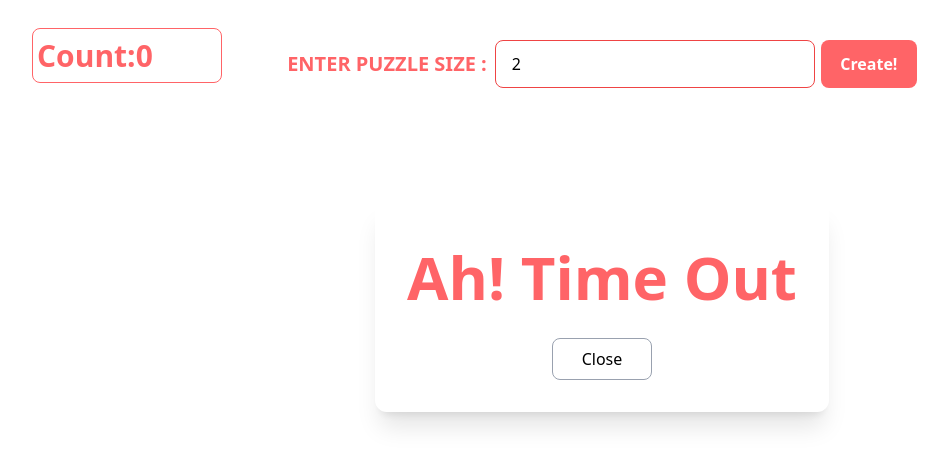
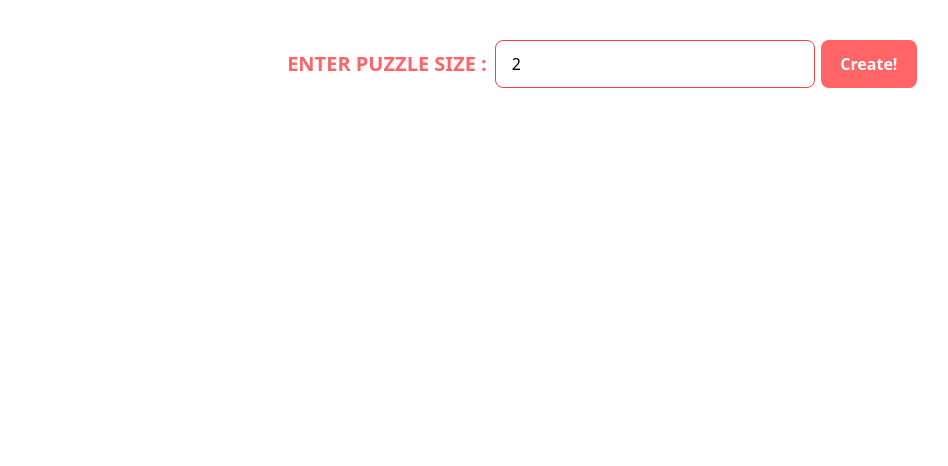
Before and after one commit to MhmdShafi/puzzle-app-ten, a React (Vite) app: page / in a window 1280 px wide. Shown: the top 466 px of the page, without its empty margins (38-986 px from the left). Built offline with nearby package versions, Linux system fonts and the light colour scheme.

Commit message:
Change the condition for the show of timmer

```diff
--- a/src/App.jsx
+++ b/src/App.jsx
@@ -11,6 +11,8 @@
   const [timeoutPop, setTimeOutPop] = useState(false);
   const [hasTimedOut, setHasTimedOut] = useState(false);
   const [timerSec, setTimerSec] = useState(4);
+ const [isGameStarted, setIsGameStarted] = useState(false);
+
 
   const timOut = () => {
     if (!hasTimedOut) {
@@ -18,10 +20,6 @@
       setHasTimedOut(true);
     }
   };
-
-
-
-
   const handleGenerate = (e) => {
     e.preventDefault();
     const size = parseInt(inputSize);
@@ -32,6 +30,8 @@
     setHasTimedOut(false);
     setTimeOutPop(false);
     setShowPopup(false);
+    setIsGameStarted(true);
+
 
     const numbers = Array.from({ length: totalBlocks }, (_, i) => i + 1);
 
@@ -108,7 +108,10 @@
           </button>
         </form>
 
-        <Timmer key={timerSec} initialSecond={timerSec} timeOut={timOut} />
+       {isGameStarted && (
+  <Timmer key={timerSec} initialSecond={timerSec} timeOut={timOut} />
+)}
+
       </div>
 
       <br />
@@ -134,7 +137,7 @@
       )}
 
       {showPopup ? (
-  <div className="fixed top-0 left-0 w-full h-full bg-transparent flex items-center justify-center z-50">
+  <div className=" fixed top-0 left-0 w-full h-full bg-transparent flex items-center justify-center z-50">
     <div className="m-auto mt-[200px] flex flex-col items-center w-fit bg-transparent p-8 rounded-[12px] shadow-xl">
       <h1 className="text-[60px] font-bold text-center">Welcome to the team!</h1>
       <button
@@ -148,7 +151,7 @@
 ) : timeoutPop && (
   <div className="fixed top-0 left-0 w-full h-full bg-transparent flex items-center justify-center z-50">
     <div className="m-auto mt-[200px] flex flex-col items-center w-fit bg-transparent p-8 rounded-[12px] shadow-xl">
-      <h1 className="text-[60px] font-bold text-red-400 text-center">Ah! Time Out</h1>
+      <h1 className="text-[60px] font-bold text-center">Ah! Time Out</h1>
       <button
         className="bg-[white] border mt-4 border-gray-400 max-w-[100px] rounded-[8px] py-[8px] w-full"
         onClick={handleClosePopup}
```
